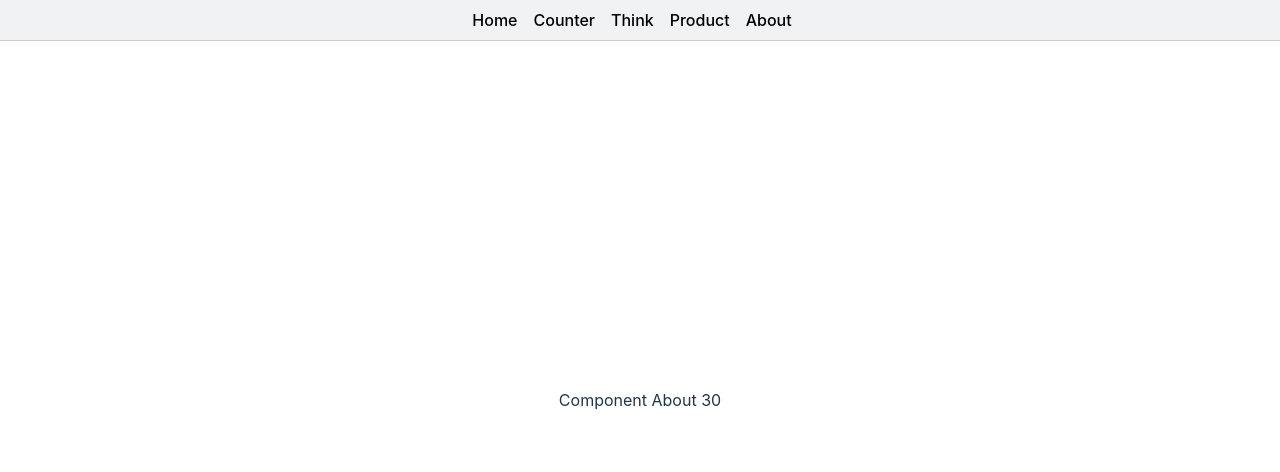
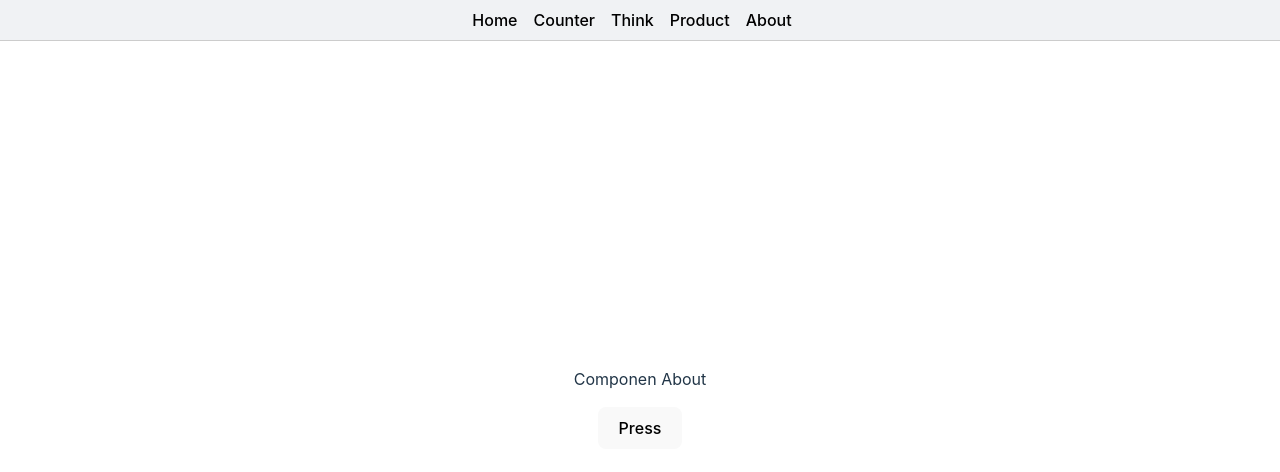
Before and after one commit to cheloki/desarrollo-frontend-react, a React (Vite) app: page /about in a window 1280 px wide. Shown: the top 472 px of the page. Built offline with nearby package versions, Linux system fonts and the light colour scheme.

Commit message:
add use state

```diff
--- a/src/screens/About.jsx
+++ b/src/screens/About.jsx
@@ -1,11 +1,21 @@
 import { useSelector, useDispatch } from 'react-redux'
+import { useState } from 'react';
 const About = () => {
-    const count = useSelector((state) => state.product.initialValue)
+    /*   const count = useSelector((state) => state.product.initialValue)
+       return (
+           <>
+
+               <p>Component About {count}</p>
+
+           </>
+       );
+       */
+    const [nameComponent, setNameComponent] = useState('About');
     return (
         <>
+            <p> Componen {nameComponent}</p>
 
-            <p>Component About {count}</p>
-
+            <button onClick={() => {setNameComponent('Curso de React')}}>Press</button>
         </>
     );
 }
```
